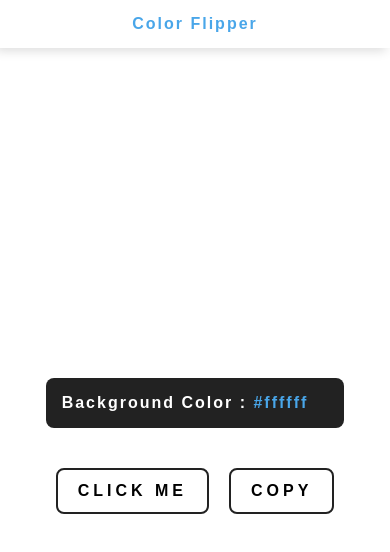
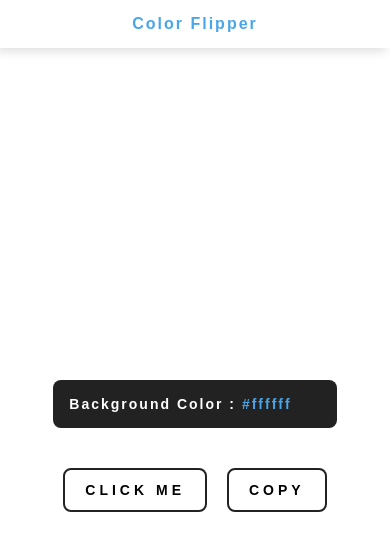
Before and after one commit to Ali-El-Shoraa/random-color-page, a plain HTML site: page index.html in a window 390 px wide. Drawn offline with Linux system fonts and the light colour scheme.

Commit message:
random color page

```diff
--- a/style.css
+++ b/style.css
@@ -100,6 +100,9 @@ main {
 
 @media (max-width: 767px) {
   .page-color .h2 {
-    font-size: 16px;
+    font-size: 14px;
+  }
+  .page-color .btn {
+    font-size: 14px;
   }
 }
```
